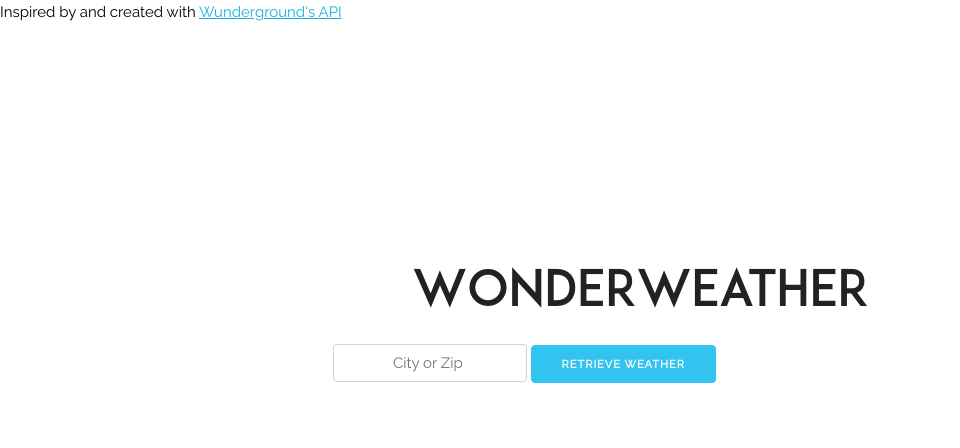
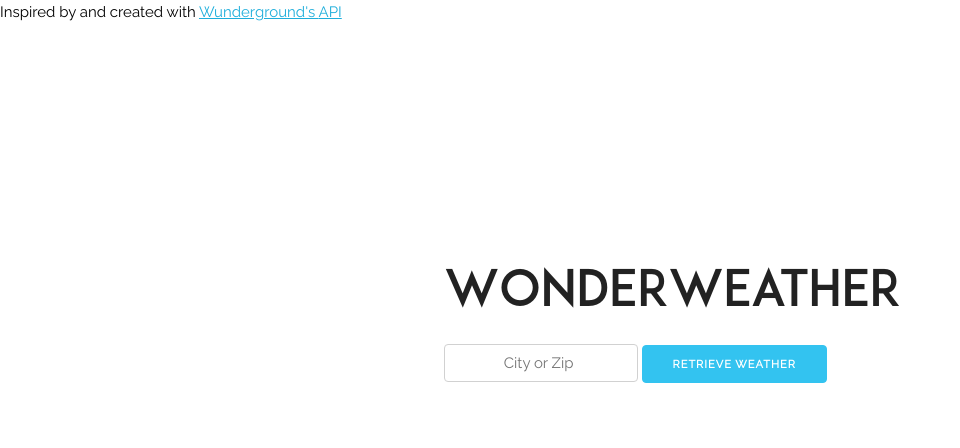
Before and after one commit to pgaret/WonderWeather, a plain HTML site: page index.html in a window 1280 px wide. Shown: the whole page, without its empty margins (0-960 px from the left). Drawn offline with nearby package versions, Linux system fonts and the light colour scheme.

Commit message:
Fixed some minor formatting issues

```diff
--- a/css/style.css
+++ b/css/style.css
@@ -5,7 +5,11 @@
 
 h1{
   font-family: 'Title Font';
-  text-align: center;
+  /*text-align: center;*/
+}
+
+#results{
+  float: right;
 }
 
 input{
@@ -17,3 +21,7 @@ input{
   background-color: rgb(255, 255, 255);
   margin-bottom: 30vh;
 }
+
+#searching {
+  /*text-align: center;*/
+}
--- a/index.html
+++ b/index.html
@@ -5,7 +5,7 @@
     <title>WonderWeather</title>
 
     <link href="https://fonts.googleapis.com/css?family=Raleway" rel="stylesheet">
-    <link rel="stylesheet" href="css/style.css" media="screen" title="no title">
+    <link rel="stylesheet" href="css/style.css">
     <link rel="stylesheet" href="css/normalize.css">
     <link rel="stylesheet" href="css/skeleton.css">
   </head>
@@ -13,10 +13,10 @@
     <div class='container-fluid'>
       <p class="cited">Inspired by and created with <a href="https://www.wunderground.com/?apiref=154099364fb6a87c">Wunderground's </a><a href="https://www.wunderground.com/weather/api/">API</a>
       <div class="txtMain">
-        <h1>WonderWeather</h1>
         <div class="row">
-          <div class="three columns" id="autoDrop">&nbsp;</div>
-          <div class="nine columns" id="searching">
+          <div class="three columns offset-by-one columns" id="autoDrop">&nbsp;</div>
+          <div class="seven columns" id="searching">
+            <h1>WonderWeather</h1>
             <input id="inputW" type="search" oninput="citySearch()" placeholder="City or Zip"></input>
             <button class="button-primary" onclick="getWeather()"> Retrieve Weather</button>
           </div>
```
Also changed, not shown: css/images/favicon.png (deleted).
